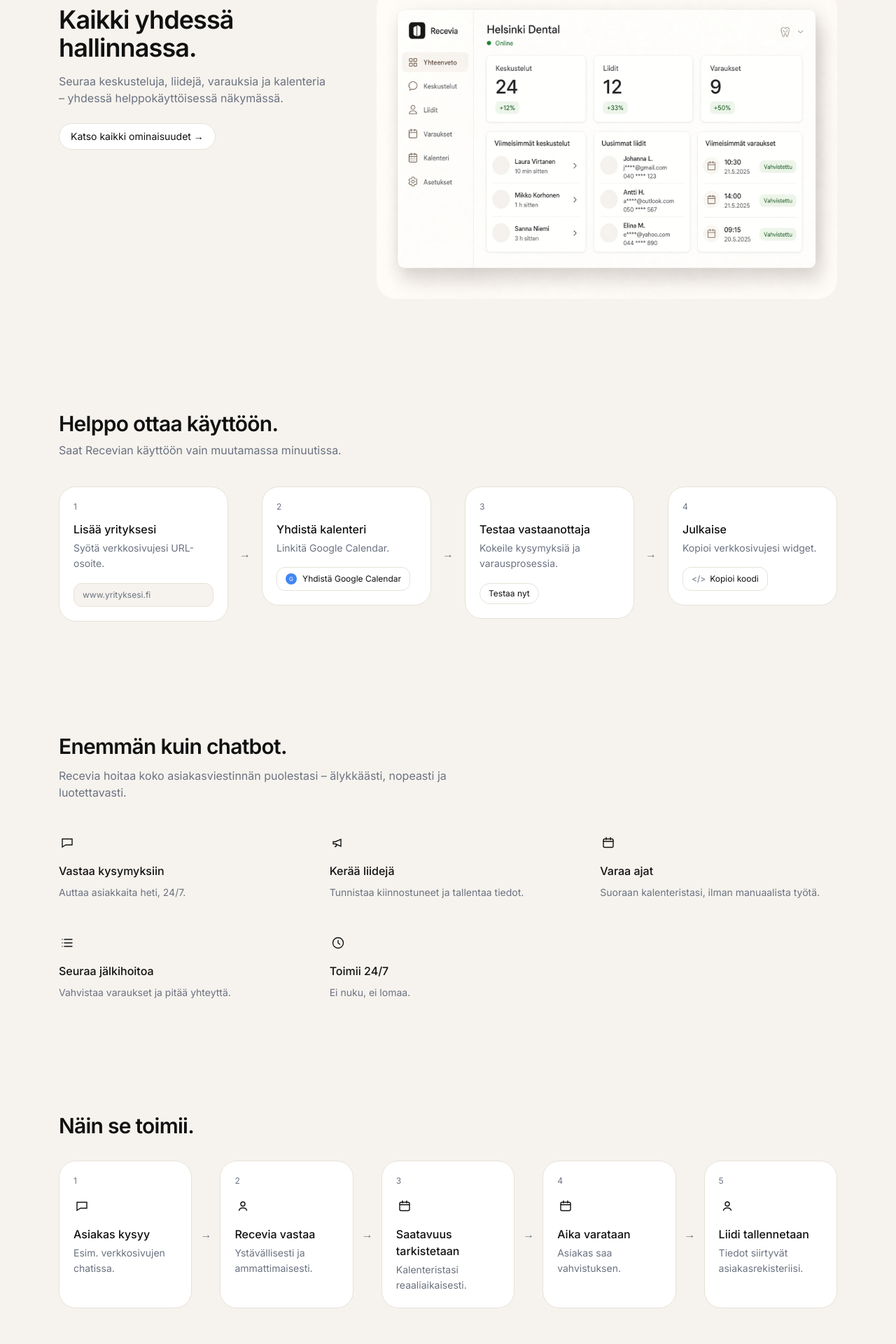
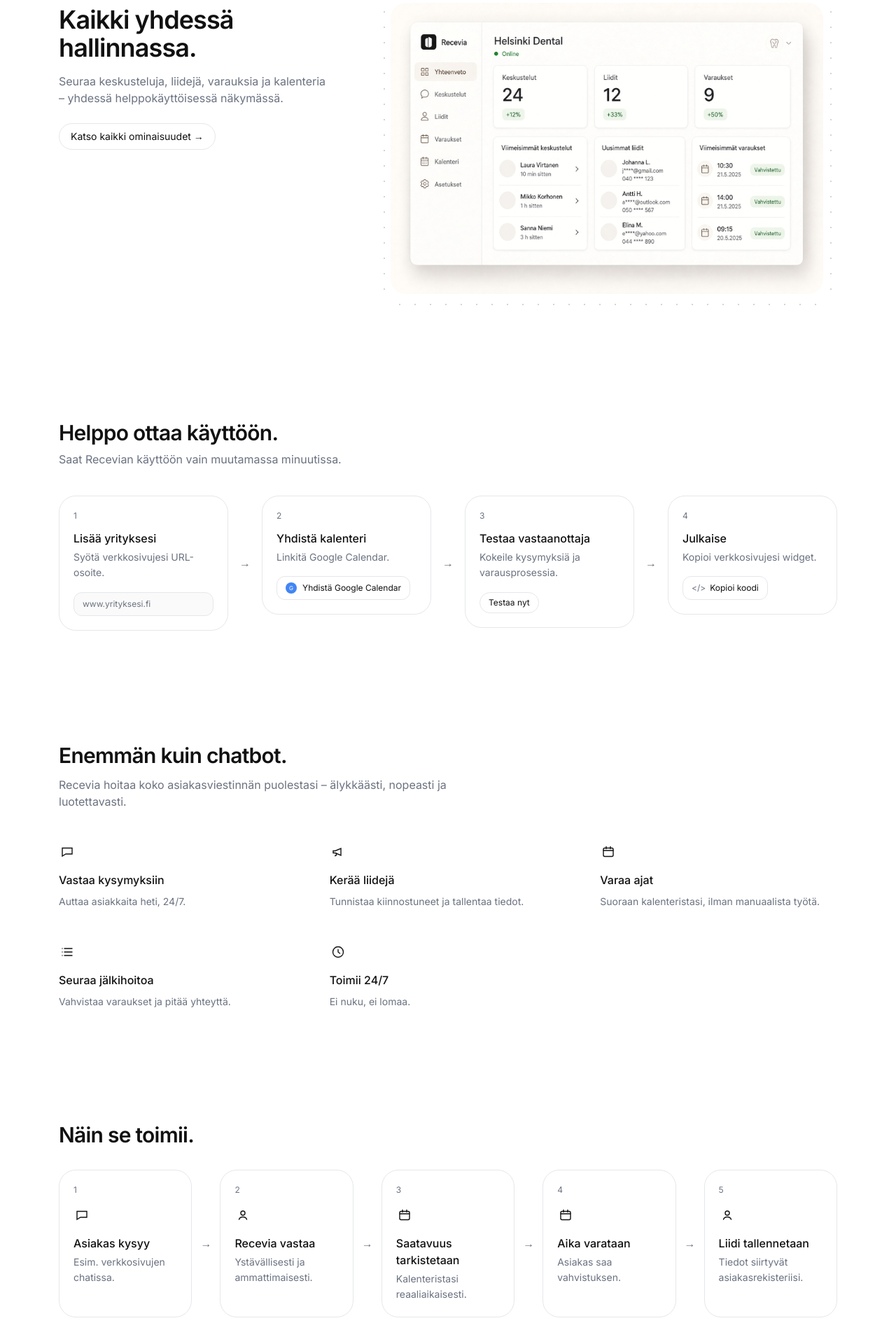
Before and after one commit to miromnb-coder/Recevia, a Next.js app: page / in a window 1280 px wide. Shown: the part 778-2698 px from the top of the page at 70% size. Built offline with nearby package versions, Linux system fonts and the light colour scheme.

Commit message:
Landing: valkoinen tausta ja pistehila vain kuvakonteissa

```diff
--- a/app/globals.css
+++ b/app/globals.css
@@ -20,5 +20,14 @@ body {
 }
 
 ::selection {
-  background: #ddd7cc;
+  background: #e5e7eb;
 }
+
+/* Pistehila vain kuvakonteissa, ei koko sivulla */
+.image-well {
+  position: relative;
+  overflow: hidden;
+  background-color: #ffffff;
+  background-image: radial-gradient(#d4d4d4 1px, transparent 1px);
+  background-size: 22px 22px;
+}
--- a/app/page.tsx
+++ b/app/page.tsx
@@ -42,11 +42,13 @@ export default function HomePage() {
             </div>
           </div>
           <div id="demo">
+            <ImageWell>
               <img
                 src="/hero-inbox.jpeg"
                 alt="Recevia-keskustelu, vapaat ajat ja ilmoitukset"
-              className="w-full rounded-[28px]"
+                className="relative z-10 w-full rounded-[22px] bg-white"
               />
+            </ImageWell>
           </div>
         </section>
 
@@ -60,11 +62,13 @@ export default function HomePage() {
               Katso kaikki ominaisuudet →
             </Link>
           </div>
+          <ImageWell>
             <img
               src="/dashboard-preview.jpeg"
               alt="Recevia-dashboard Helsinki Dental"
-            className="w-full rounded-[28px]"
+              className="relative z-10 w-full rounded-[22px] bg-white"
             />
+          </ImageWell>
         </section>
 
         <section className="mx-auto max-w-6xl px-5 py-16 md:py-20">
@@ -72,7 +76,7 @@ export default function HomePage() {
           <p className="mt-2 text-mute">Saat Recevian käyttöön vain muutamassa minuutissa.</p>
           <div className="mt-10 grid gap-4 md:grid-cols-[1fr_auto_1fr_auto_1fr_auto_1fr] md:items-start">
             <SetupStep n="1" title="Lisää yrityksesi" text="Syötä verkkosivujesi URL-osoite.">
-              <div className="mt-4 rounded-xl border border-line bg-paper px-3 py-2 text-xs text-mute">www.yrityksesi.fi</div>
+              <div className="mt-4 rounded-xl border border-line bg-mist px-3 py-2 text-xs text-mute">www.yrityksesi.fi</div>
             </SetupStep>
             <Arrow />
             <SetupStep n="2" title="Yhdistä kalenteri" text="Linkitä Google Calendar.">
@@ -131,7 +135,11 @@ export default function HomePage() {
                 Sama Recevia AI toimii kaikissa kanavissa ja käyttää samaa asiakastietoa ja keskusteluhistoriaa.
               </p>
             </div>
+            <ImageWell className="px-4 py-8 md:px-6 md:py-10">
+              <div className="relative z-10">
                 <ChannelDiagram />
+              </div>
+            </ImageWell>
           </div>
         </section>
 
@@ -149,6 +157,20 @@ export default function HomePage() {
       <footer className="border-t border-line px-5 py-8 text-center text-xs text-mute">
         Recevia · yksi vastaanottaja per yritys
       </footer>
+    </div>
+  );
+}
+
+function ImageWell({
+  children,
+  className = "",
+}: {
+  children: ReactNode;
+  className?: string;
+}) {
+  return (
+    <div className={`image-well rounded-[32px] p-3 md:p-5 ${className}`.trim()}>
+      {children}
     </div>
   );
 }
@@ -233,7 +255,7 @@ function PlayIcon() {
 
 function ChannelDiagram() {
   return (
-    <div className="flex w-full flex-col items-center gap-4 py-2 md:grid md:max-w-lg md:grid-cols-[1fr_auto_1fr] md:items-center md:gap-3 md:py-6">
+    <div className="flex w-full flex-col items-center gap-4 py-2 md:grid md:max-w-lg md:grid-cols-[1fr_auto_1fr] md:items-center md:gap-3 md:py-2">
       <div className="order-1 md:order-2">
         <div className="flex h-28 w-28 flex-col items-center justify-center rounded-full border border-line bg-white shadow-sm md:h-36 md:w-36">
           <Mark className="h-10 w-10 md:h-12 md:w-12" />
--- a/tailwind.config.ts
+++ b/tailwind.config.ts
@@ -8,10 +8,10 @@ const config: Config = {
         navy: "#111111",
         ink: "#111111",
         teal: "#111111",
-        mist: "#F3F1EC",
-        sand: "#F6F3EE",
-        paper: "#F6F3EE",
-        line: "#E7E2D9",
+        mist: "#FAFAFA",
+        sand: "#FFFFFF",
+        paper: "#FFFFFF",
+        line: "#E5E7EB",
         mute: "#6B7280",
         ok: "#16A34A",
       },
```
Lines whose indentation alone changed are shown as unchanged.
